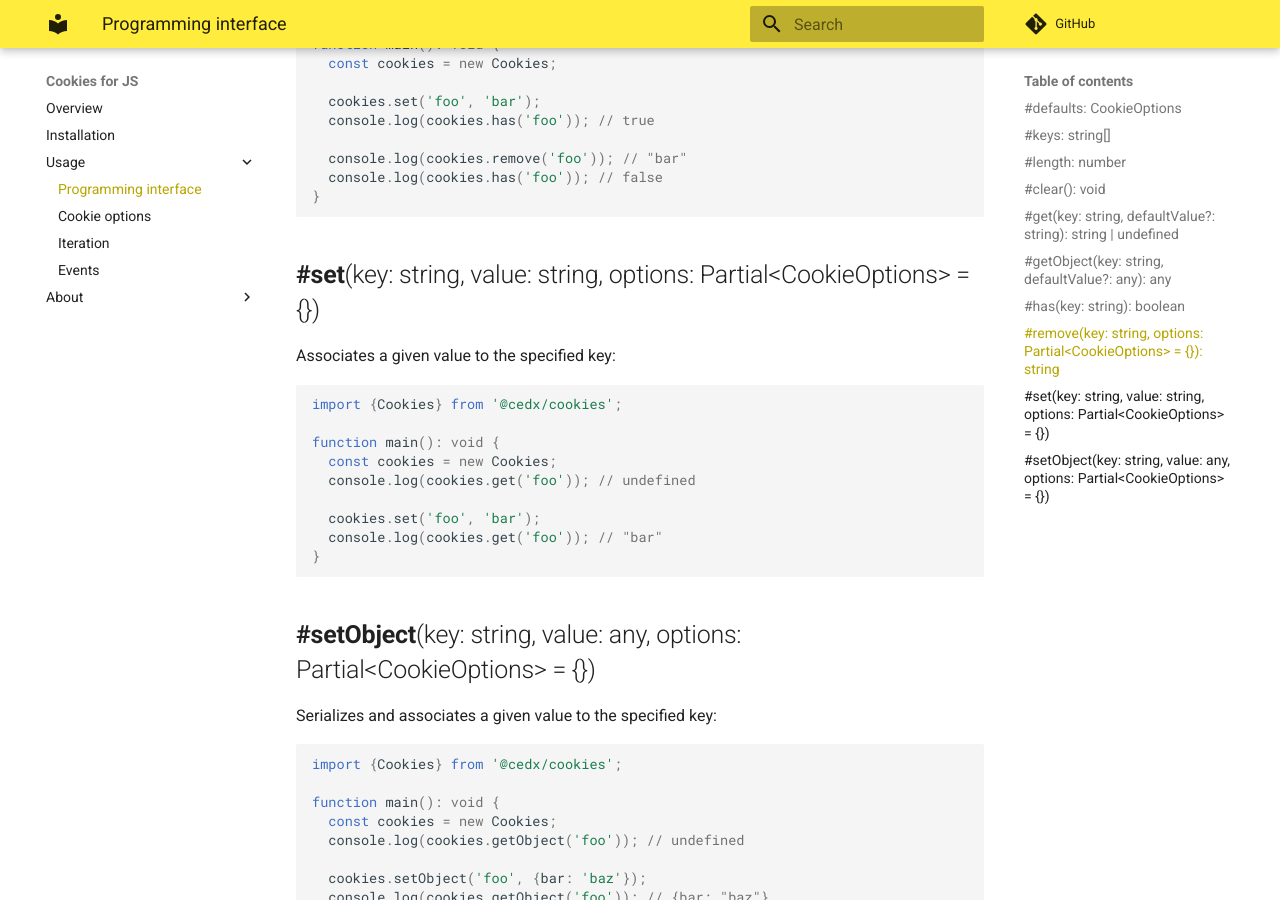
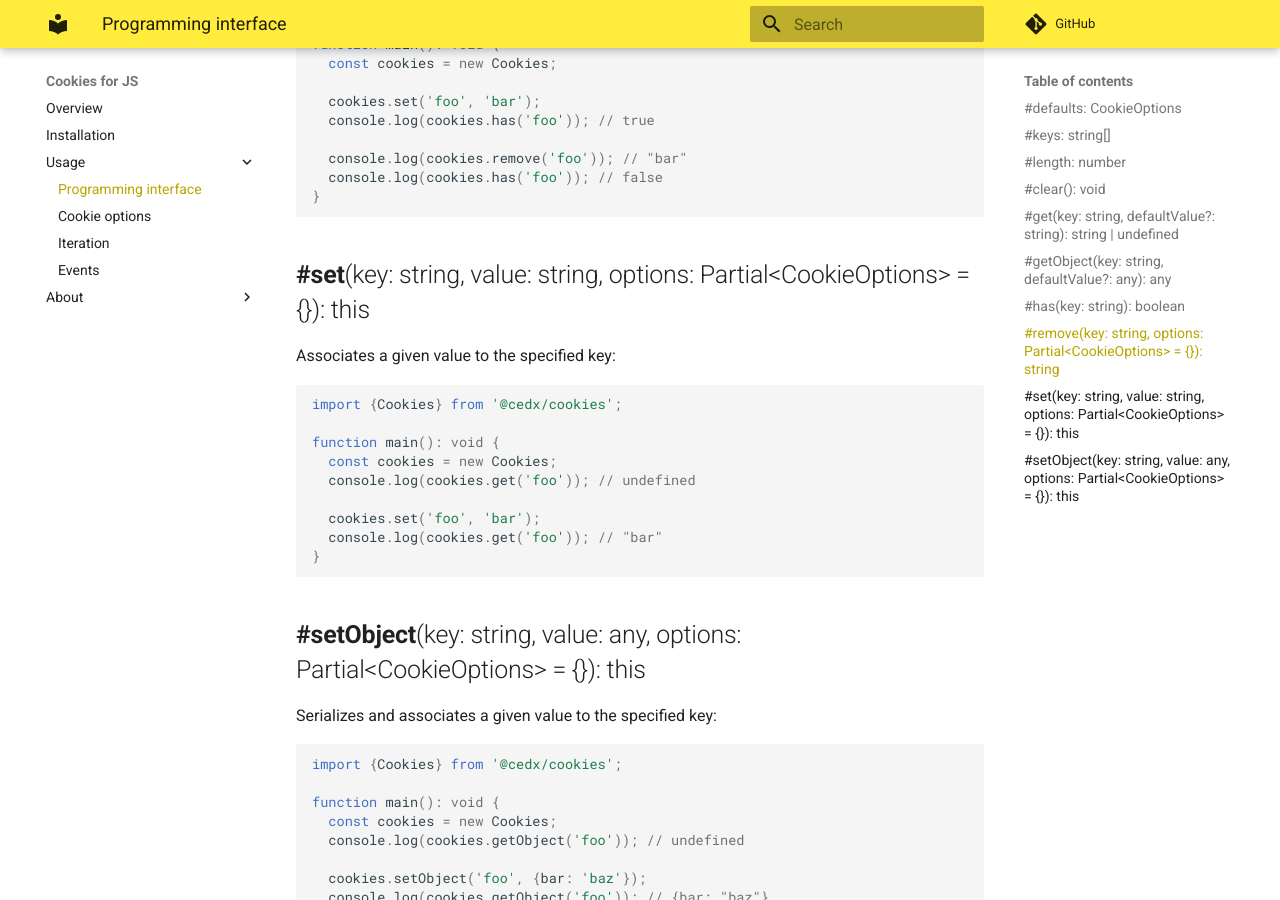
Before and after one commit to cedx/cookies.js, an MkDocs documentation site: the page built from doc/usage/api.md, in a window 1280 px wide and 900 px high, scrolled down 3282 px. Built offline with MkDocs 1.6.1 and Material for MkDocs 9.7.7, drawn with Linux system fonts in a browser that asks for light colours; comment, search, counter and statistics services are not loaded.

Commit message:
Updated the documentation

````diff
--- a/doc/usage/api.md
+++ b/doc/usage/api.md
@@ -157,7 +157,7 @@ function main(): void {
 }
 ```
 
-## **#set**(key: string, value: string, options: Partial&lt;CookieOptions&gt; = {})
+## **#set**(key: string, value: string, options: Partial&lt;CookieOptions&gt; = {}): this
 Associates a given value to the specified key:
 
 ```ts
@@ -172,7 +172,7 @@ function main(): void {
 }
 ```
 
-## **#setObject**(key: string, value: any, options: Partial&lt;CookieOptions&gt; = {})
+## **#setObject**(key: string, value: any, options: Partial&lt;CookieOptions&gt; = {}): this
 Serializes and associates a given value to the specified key:
 
 ```ts
````
